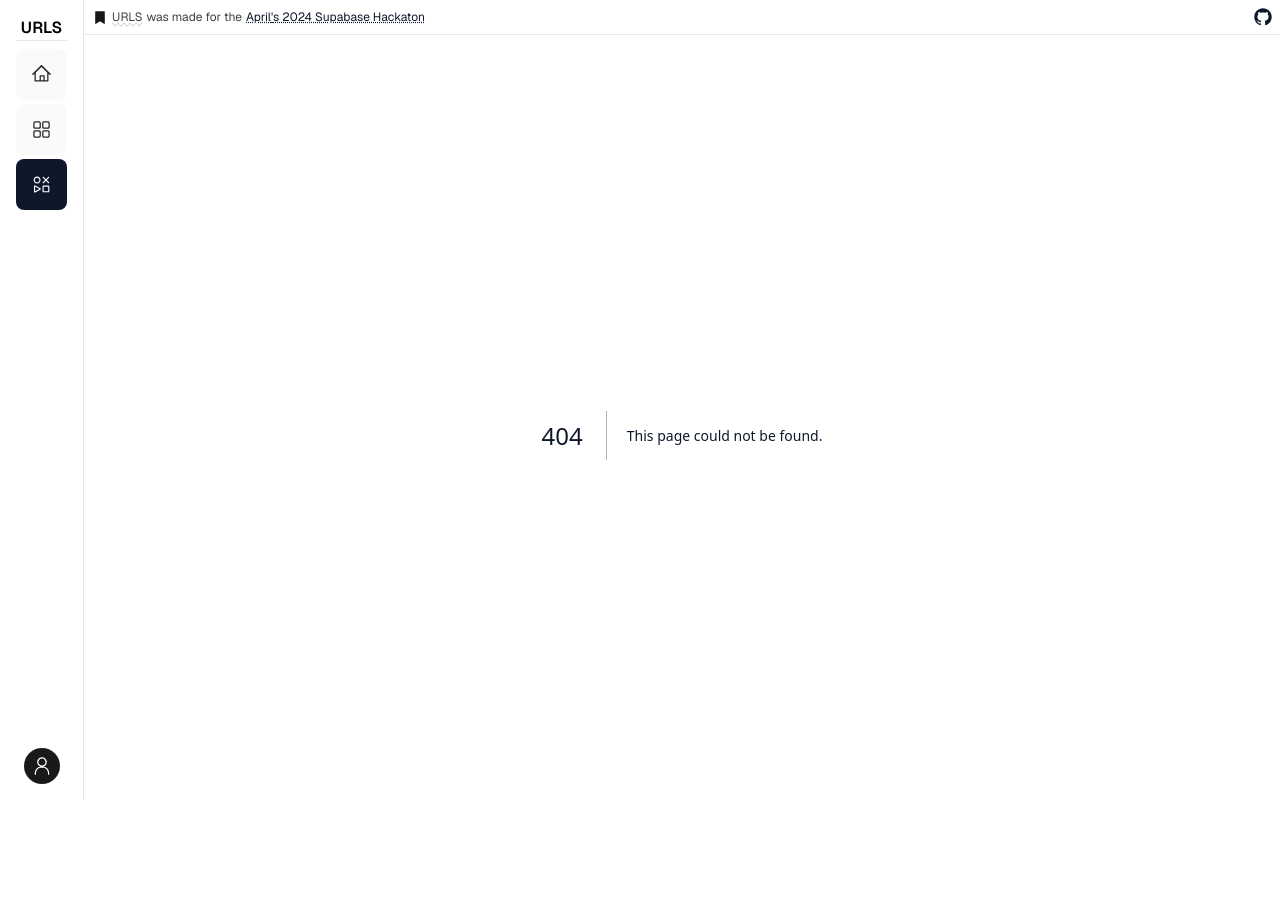
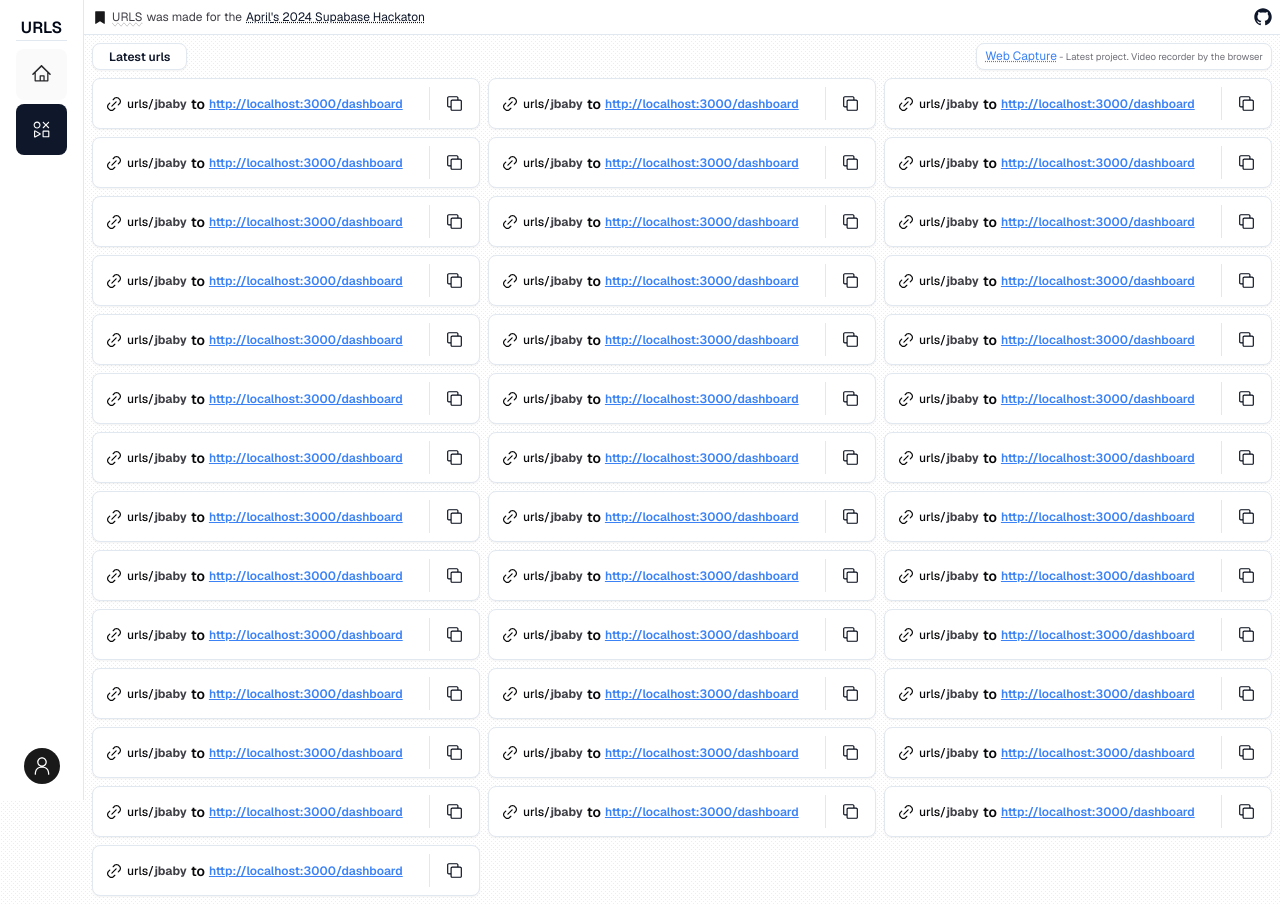
Before and after one commit to Jes015/URLS, a Next.js app: page /latest-urls in a window 1280 px wide. Before the commit this address had no page. Before the commit the page ends 835 px from the top, so only its background shows below. Built offline with nearby package versions, Linux system fonts and the light colour scheme.

Commit message:
feat: add LinksInfoSection component (#18)
close #18

```diff
--- a/src/app/dashboard/components/DashboardContent.tsx
+++ b/src/app/dashboard/components/DashboardContent.tsx
@@ -1,22 +1,9 @@
 'use client'
+import { LinksInfoSection } from "@/components/feat/LinksInfoSection"
 import { BaseComponentType } from "@/models/component.model"
-import { useAutoAnimate } from "@formkit/auto-animate/react"
-import { LinkInfo } from "./LinkInfo/LinkInfo"
 
 export const DashboardContent: BaseComponentType = (props) => {
-
-    const [parent] = useAutoAnimate()
-
     return (
-        <div
-            className="grid grid-cols-4 gap-2"
-            ref={parent}
-        >
-            {
-                Array(40).fill(null).map((_, index) => (
-                    <LinkInfo data={{ realUrl: 'http://localhost:3000/dashboard', urlsId: 'jbaby' }} key={index}/>
-                ))
-            }
-        </div>
+        <LinksInfoSection deletable links={Array(40)} />
     )
 }
--- a/src/app/dashboard/page.tsx
+++ b/src/app/dashboard/page.tsx
@@ -4,7 +4,7 @@ import { DashboardHeader } from "./components/DashboardHeader"
 
 const DashboardPage: PageType = () => {
     return (
-        <div className="flex flex-col m-2 gap-2">
+        <div className="flex flex-col gap-2">
             <DashboardHeader />
             <DashboardContent />
         </div>
--- /dev/null
+++ b/src/app/latest-urls/page.tsx
@@ -0,0 +1,34 @@
+import { LinksInfoSection } from "@/components/feat/LinksInfoSection"
+import { Sheet } from "@/components/ui/Sheet"
+import { PageType } from "@/models/page.model"
+
+const LatestUrlsPage: PageType = () => {
+    return (
+        <div className="flex flex-col gap-2">
+            <div className="flex gap-2 justify-between">
+                <Sheet
+                    as="header"
+                    className="px-4 flex items-center"
+                >
+                    <h3 className="text-xs font-semibold">Latest urls</h3>
+                </Sheet>
+                <Sheet
+                    as="header"
+                    className="text-xs px-2"
+                >
+                    <a
+                        href="https://www.web-capture.online/"
+                        target="_blank"
+                        className="text-blue-500"
+                    >
+                        Web Capture
+                    </a>
+                    <span className="text-zinc-500 text-[0.6rem]"> - Latest project. Video recorder by the browser</span>
+                </Sheet>
+            </div>
+            <LinksInfoSection deletable={false} links={Array(40)} />
+        </div>
+    )
+}
+
+export default LatestUrlsPage
--- a/src/app/layout.tsx
+++ b/src/app/layout.tsx
@@ -49,7 +49,7 @@ export default function RootLayout({
                 </a>
               </div>
             </div>
-            <main>
+            <main className='m-2'>
               {children}
             </main>
           </div>
--- a/src/app/page.tsx
+++ /dev/null
@@ -1,31 +0,0 @@
-import { Link } from "@/components/ui/Link"
-import { frontRoutes } from "@/models/routes.model"
-
-export default function Home() {
-  return (
-    <div className="h-full p-1 flex flex-col justify-center items-center gap-2 pb-20">
-      <div className="flex flex-col justify-center items-center">
-        <h1 className="font-bold text-7xl">URLS</h1>
-        <p className="text-zinc-700 text-center max-w-[44.1rem] text-balance text-lg">
-          <span>
-            Simplify link management, a custom URL shortener born from a{' '}
-          </span>
-          <a
-            href='https://supabase.com/blog/supabase-oss-hackathon'
-            target='_blank'
-            rel='noopener noreferrer'
-            className="text-[#34b17b] decoration-[#34b17b]"
-          >
-            Supabase hackathon
-          </a>
-        </p>
-      </div>
-      <Link
-        href={frontRoutes.dashboard.path}
-        className="no-underline text-white bg-[#0f172a] p-2 px-4 hover:no-underline rounded-lg text-base"
-      >
-        Create a link
-      </Link>
-    </div>
-  )
-}
--- a/src/app/dashboard/components/LinkInfo/LinkInfo.tsx
+++ b/src/components/feat/LinkInfo/LinkInfo.tsx
@@ -9,6 +9,7 @@ import styles from './link-info.module.css'
 
 export interface LinkInfoProps extends PartialSheetProps {
     data: Link
+    deletable: boolean
 }
 
 export const LinkInfo = forwardRef<HTMLDivElement, LinkInfoProps>(
@@ -16,7 +17,7 @@ export const LinkInfo = forwardRef<HTMLDivElement, LinkInfoProps>(
 
         const [copyStatus, setCopyStatus] = useState<'copying' | 'copied' | 'waiting'>('waiting')
 
-        const handleOnClickToCopyLink = async (e: React.MouseEvent<HTMLButtonElement, MouseEvent>) => {
+        const handleOnClickToCopyLink = async () => {
             const urlsUrl = getUrlsLink(props.data.urlsId)
 
             setCopyStatus('copying')
@@ -64,12 +65,16 @@ export const LinkInfo = forwardRef<HTMLDivElement, LinkInfoProps>(
                     </div>
                 </div>
                 <div className="flex items-center pl-2 border-l">
+                    {
+                        props.deletable && (
                             <button
                                 aria-label="Delete url"
                                 className="p-2 rounded-sm hover:bg-neutral-100 h-full"
                             >
                                 <TrashIcon width={17} height={17} />
                             </button>
+                        )
+                    }
                     <button
                         aria-label="Copy url"
                         className="p-2 rounded-sm hover:bg-neutral-100 h-full"
@@ -77,7 +82,7 @@ export const LinkInfo = forwardRef<HTMLDivElement, LinkInfoProps>(
                     >
                         {copyStatus === 'waiting' && <CopyIcon width={17} height={17} />}
                         {copyStatus === 'copying' && <CheckCircledIcon width={17} height={17} />}
-                        {copyStatus === 'copied' && <CheckCircledIcon width={17} height={17} className="text-green-500"/>}
+                        {copyStatus === 'copied' && <CheckCircledIcon width={17} height={17} className="text-green-500" />}
                     </button>
                 </div>
             </Sheet>
--- /dev/null
+++ b/src/components/feat/LinksInfoSection.tsx
@@ -0,0 +1,32 @@
+'use client'
+import { BaseComponentProps } from "@/models/component.model"
+import { LinkArray } from "@/models/link.model"
+import { useAutoAnimate } from "@formkit/auto-animate/react"
+import { FC } from "react"
+import { LinkInfo } from "./LinkInfo/LinkInfo"
+
+interface LinksInfoSectionProps extends BaseComponentProps {
+    links: LinkArray
+    deletable: boolean
+}
+
+export const LinksInfoSection: FC<LinksInfoSectionProps> = ({ links, deletable, ...props }) => {
+    const [parent] = useAutoAnimate()
+
+    return (
+        <div
+            className="grid xs:grid-cols-1 min-[900px]:grid-cols-2 xl:grid-cols-3 gap-2"
+            ref={parent}
+            {...props}
+        >
+            {
+                Array(links.length).fill(null).map((_, index) => (
+                    <LinkInfo
+                        key={index}
+                        {...{ deletable, data: { realUrl: 'http://localhost:3000/dashboard', urlsId: 'jbaby' } }}
+                    />
+                ))
+            }
+        </div>
+    )
+}
--- a/src/components/feat/SideBarNavigation.tsx
+++ b/src/components/feat/SideBarNavigation.tsx
@@ -1,7 +1,7 @@
 'use client'
 import { BaseComponentType } from "@/models/component.model"
 import { frontRoutes } from "@/models/routes.model"
-import { DashboardIcon, HomeIcon, MixIcon } from "@radix-ui/react-icons"
+import { HomeIcon, MixIcon } from "@radix-ui/react-icons"
 import clsx from "clsx"
 import { usePathname } from "next/navigation"
 import { Link } from "../ui/Link"
@@ -10,12 +10,8 @@ import { Tooltip, TooltipContent, TooltipProvider, TooltipTrigger } from "../ui/
 
 const sidebarMenu = [
     {
-        ...frontRoutes.home,
+        ...frontRoutes.dashboard,
         icon: HomeIcon
-    },
-    {
-        ...frontRoutes.dashboard,
-        icon: DashboardIcon
     },
     {
         ...frontRoutes.latestLinks,
--- a/src/models/link.model.ts
+++ b/src/models/link.model.ts
@@ -2,3 +2,5 @@ export interface Link {
     urlsId: string
     realUrl:  string
 }
+
+export type LinkArray = Link[]
--- a/src/models/routes.model.ts
+++ b/src/models/routes.model.ts
@@ -1,8 +1,4 @@
 export const frontRoutes = {
-    home: {
-        name: 'Home',
-        path: '/',
-    },
     dashboard: {
         name: 'Dashboard',
         path: '/dashboard'
```
Also changed, not shown: src/components/feat/LinkInfo/link-info.module.css (renamed from src/app/dashboard/components/LinkInfo/link-info.module.css). Lines whose indentation alone changed are shown as unchanged.
